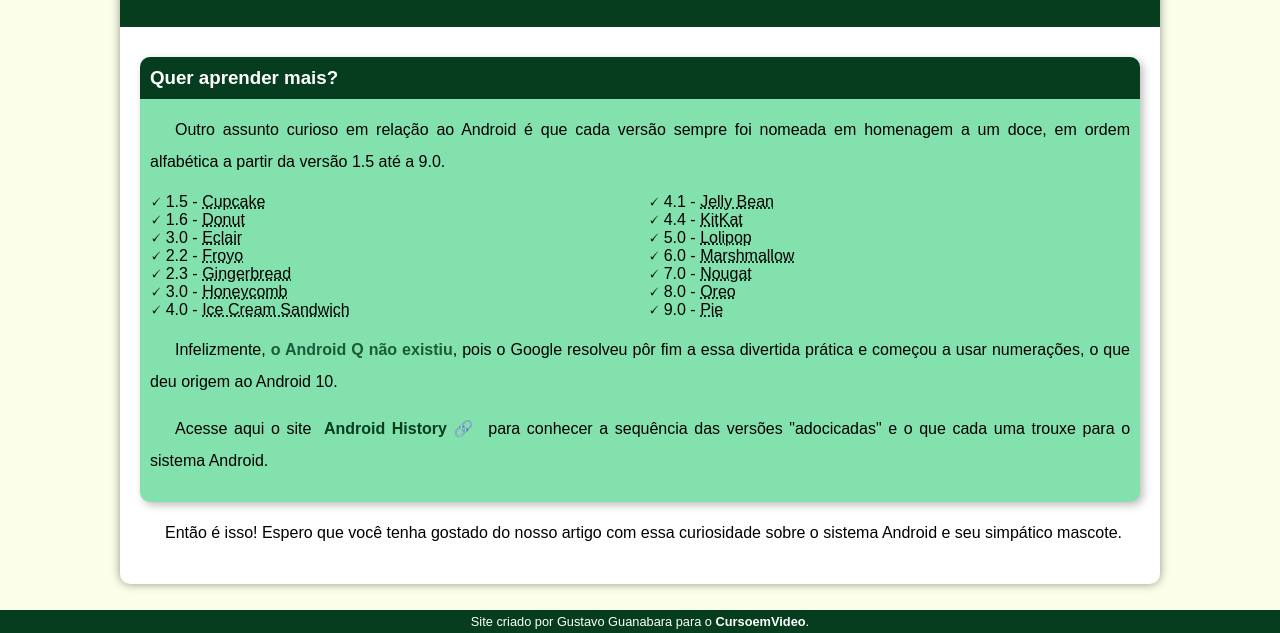
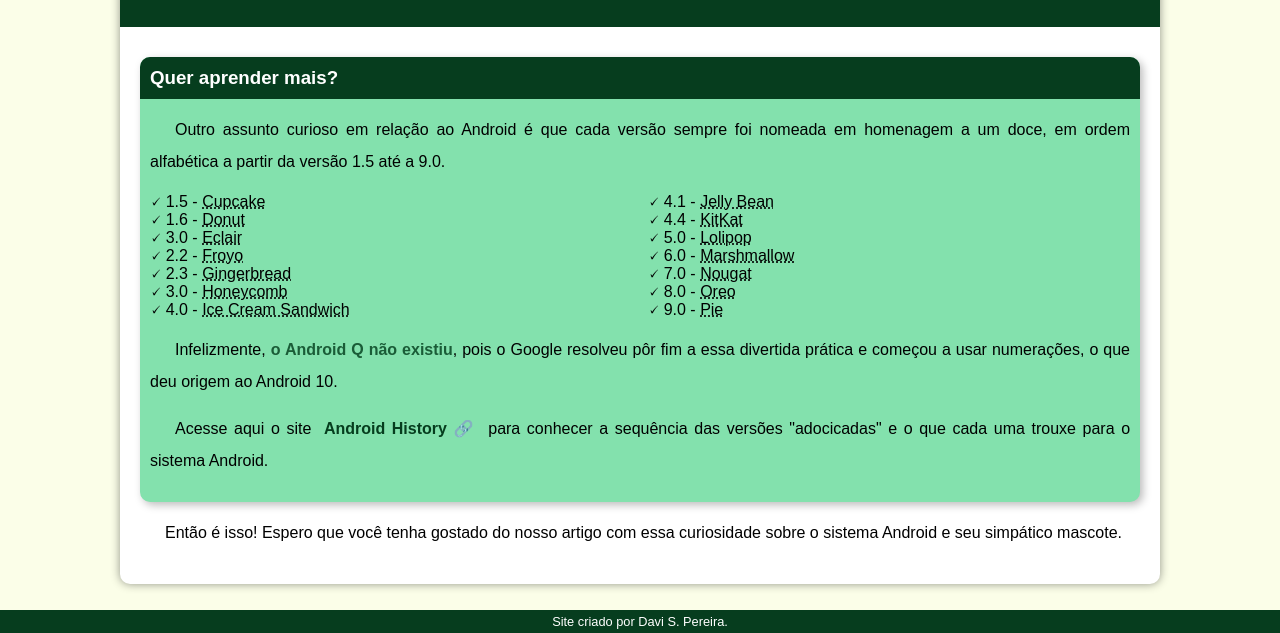
Before and after one commit to futurista74/projeto-android, a plain HTML site: page index.html in a window 1280 px wide. Shown: the part 2455-3088 px from the top of the page. Drawn offline with Linux system fonts and the light colour scheme.

Commit message:
dei uma atualizada

```diff
--- a/index.html
+++ b/index.html
@@ -84,6 +84,6 @@
             <p>Então é isso! Espero que você tenha gostado do nosso artigo com essa curiosidade sobre o sistema Android e seu simpático mascote.</p>
         </article>
     </main>
-    <footer>Site criado por Gustavo Guanabara para o <a href="https://www.youtube.com/watch?v=pdomr7thueI&list=PLHz_AreHm4dlUpEXkY1AyVLQGcpSgVF8s&index=41">CursoemVideo</a>.</footer>
+    <footer>Site criado por Davi S. Pereira</a>.</footer>
 </body>
 </html>
```
